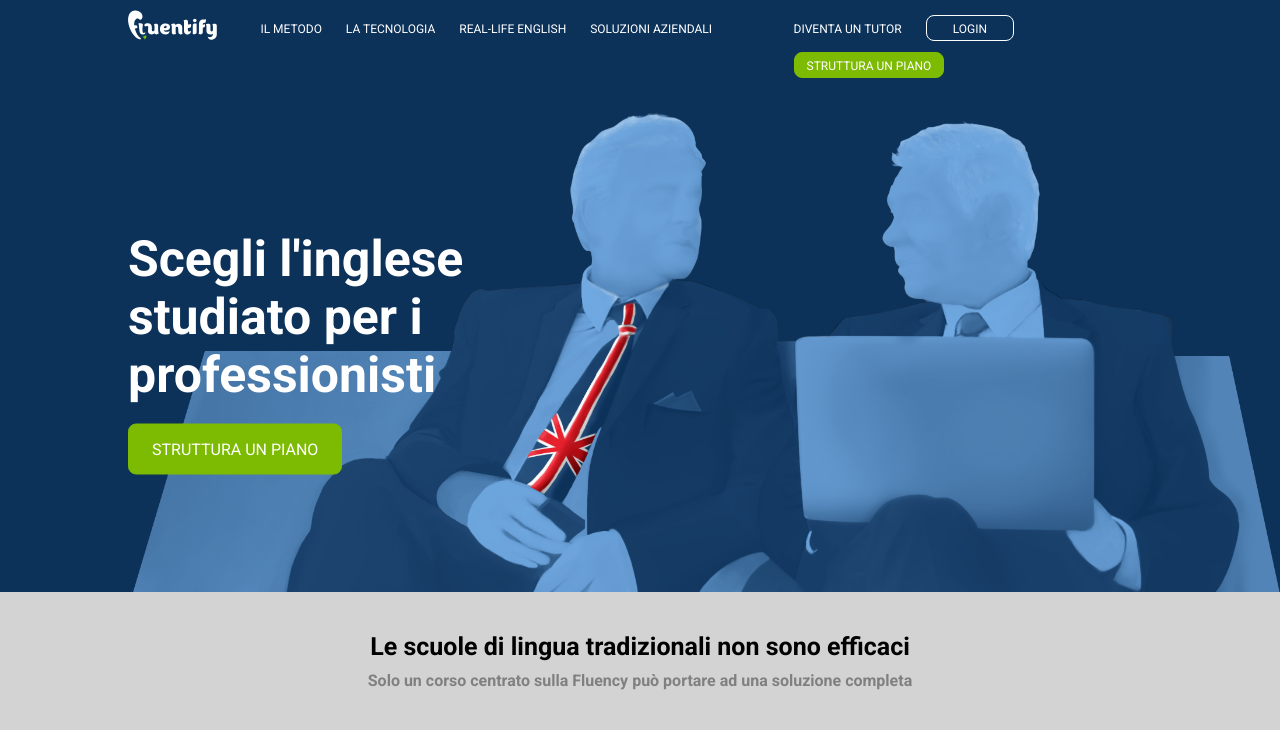
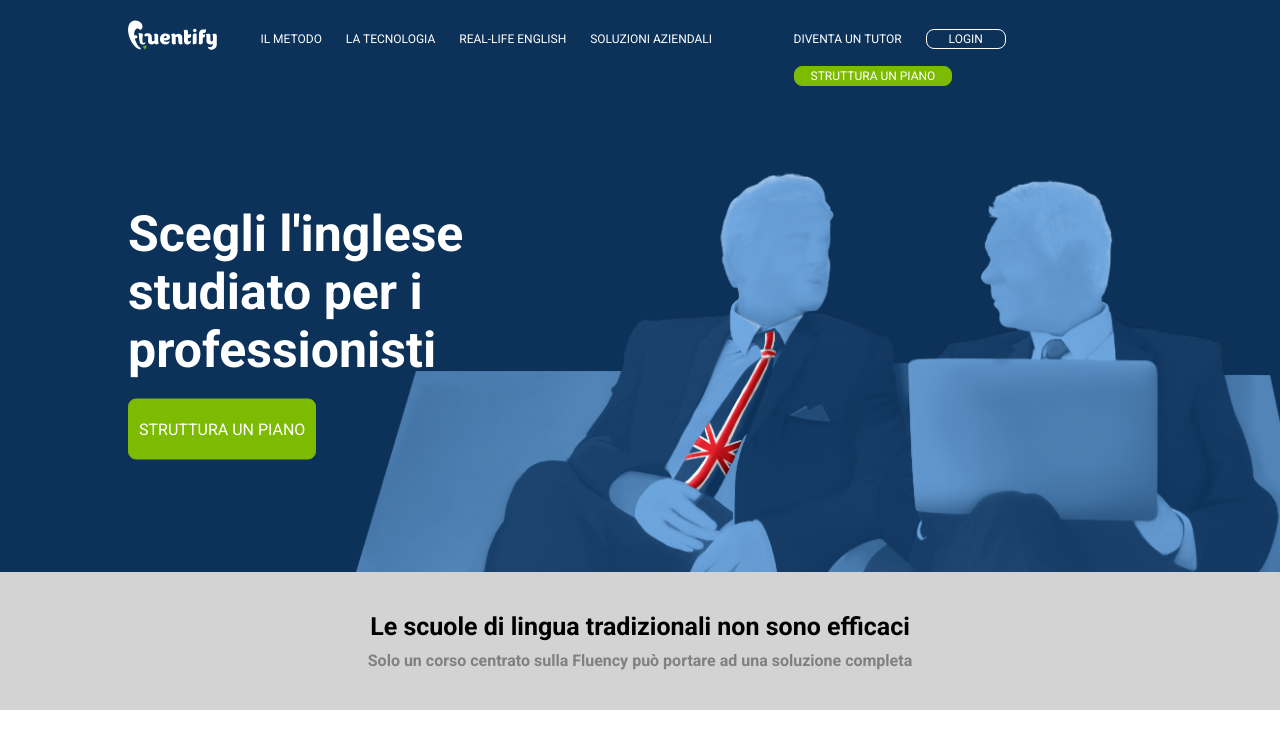
Before and after one commit to TommasoBorsatti/htmlcss-fluentify, a plain HTML site: page index.html in a window 1280 px wide. Shown: the top 747 px of the page. Drawn offline with Linux system fonts and the light colour scheme.

Commit message:
Iniziata ultima sezione grigia - Bottoni riscritti meglio

```diff
--- a/css/style.css
+++ b/css/style.css
@@ -32,9 +32,11 @@ body{
 
 /* regole per bottoni */
 
-div.bottone{
+.bottone{
   display: inline-block;
-  color: white;
+  text-decoration: none;
+  padding: 4px 10px;
+  color: #fff;
   min-width: 80px;
   padding: 2px 16px;
   border: 1px solid white;
@@ -43,30 +45,14 @@ div.bottone{
   line-height: initial;
 }
 
-div.bottone.pieno{
+.bottone.pieno{
   background-color: #7cbb02;
-  padding: 2px; 0;
   border-color: #7cbb02;
 
 }
 
-div.bottone.grande{
-  padding: 20px 0;
-}
-
-div.bottone a{
-  display: inline-block;
-  text-decoration: none;
-  padding: 2px 10px;
-  color: #fff;
-}
-
-div.bottone.grande {
-  padding: 0px 8px;
-}
-
-div.bottone.grande a{
-  padding: 15px 15px;
+.bottone.grande{
+  padding: 20px 10px;
 }
 
 nav li a{
@@ -107,11 +93,18 @@ h3.col-title{
 
 }
 
+.text-box-2 h2{
+  font-size: 30px;
+
+}
+
 .wide-container.white a{
   font-size: 14px;
   color: #5586bc;
   font-weight: 600;
 }
+
+
 
 /* /typo */
 
@@ -119,8 +112,8 @@ h3.col-title{
 /* regole per sezione header blu */
 
 header{
-  padding-top: 10px;
-  padding-bottom: 30px;
+  padding-top: 20px;
+  padding-bottom: 80px;
 }
 
 div.box, nav.box{
@@ -158,7 +151,7 @@ nav li{
 .title-box{
   width: 50%;
   position:absolute;
-  top: 50%;
+  top: 40%;
   transform: translate(0%, -50%);
 }
 
@@ -167,12 +160,12 @@ nav li{
 }
 
 
-div.bg-img.wide-container{
+section.bg-img.wide-container{
   background-image: url(../img/background-header.png);
   background-size: contain;
   background-repeat: no-repeat;
-  background-position: right bottom;
-  height:60vh;
+  background-position: 110% bottom;
+  height:400px;
 }
 
 /* /regole per sezione main blu */
@@ -223,7 +216,7 @@ h3.col-title{
 /* regole per sezione immagine e titolo su sfondo bianco */
 .box-img > img{
   height: 500px;
-  margin-top: 50px;
+  margin: 50px 0 30px 40px;
 }
 
 .wide-container.white .text-box {
@@ -247,6 +240,27 @@ h3.col-title{
 
 /* /regole per sezione immagine e titolo su sfondo bianco */
 
+/* regole per seconda sezione grigia */
+
+.text-box-2 {
+  text-align: left;
+  padding-top:20px;
+  display: inline-block;
+  width: 55%;
+}
+
+.section-box, .section-box h3, .section-box option{
+  display: inline-block;
+}
+
+.section-box select{
+  padding: 0 40px;
+  margin: 0 20px;
+}
+
+
+/* /regole per seconda sezione grigia */
+
 /* regole per colori di sfondo delle macroaree */
 
 .blue{
--- a/index.html
+++ b/index.html
@@ -35,16 +35,12 @@
             <li><a href="#">DIVENTA UN TUTOR</a></li>
             <li>
               <!-- bottone 1 -->
-              <div class="bottone">
-                <a href="https://www.youtube.com/watch?v=CQeezCdF4mk">LOGIN</a>
-              </div>
+              <a class="bottone" href="https://www.youtube.com/watch?v=CQeezCdF4mk">LOGIN</a>
               <!-- /bottone 1 -->
             </li>
             <li>
               <!-- bottone 2 -->
-              <div class="bottone pieno">
-                <a href="https://www.youtube.com/watch?v=CQeezCdF4mk">STRUTTURA UN PIANO</a>
-              </div>
+              <a class="bottone pieno"href="https://www.youtube.com/watch?v=CQeezCdF4mk">STRUTTURA UN PIANO</a>
               <!-- /bottone 2 -->
             </li>
           </ul>
@@ -57,35 +53,33 @@
 
     <main>
       <!-- container della sezione più grande con sfondo colorato blu e immagine di sfondo-->
-      <div class="wide-container blue bg-img">
+      <section class="wide-container blue bg-img">
         <!-- container per centratura orizzontale -->
         <div class="main-container">
           <!-- box di testo con bottone posizionato in modo assoluto -->
           <div class="title-box">
             <h1>Scegli l'inglese studiato per i professionisti</h1>
             <!-- bottone -->
-            <div class="bottone pieno grande">
-              <a href="https://www.youtube.com/watch?v=CQeezCdF4mk">STRUTTURA UN PIANO</a>
-            </div>
+            <a class="bottone pieno grande" href="https://www.youtube.com/watch?v=CQeezCdF4mk">STRUTTURA UN PIANO</a>
             <!-- /bottone -->
           </div>
           <!-- /box di testo con bottone posizionato in modo assoluto -->
         </div>
         <!-- /container per centratura orizzontale -->
-      </div>
+      </section>
       <!-- /container della sezione più grande con sfondo colorato blu e immagine di sfondo-->
 
-      <!-- container della sezione più grande con sfondo colorato grigio -->
-      <div class="wide-container gray">
+      <!-- container della prima sezione con sfondo colorato grigio -->
+      <section class="wide-container gray">
         <div class="text-box ">
           <h3>Le scuole di lingua tradizionali non sono efficaci</h3>
           <h4>Solo un corso centrato sulla Fluency può portare ad una soluzione completa</h4>
         </div>
-      </div>
-      <!-- /container della sezione più grande con sfondo colorato grigio -->
+      </section>
+      <!-- /container della prima sezione con sfondo colorato grigio -->
 
       <!-- container della sezione più grande con sfondo colorato bianco -->
-      <div class="wide-container white">
+      <section class="wide-container white">
         <!-- container per centratura orizzontale -->
         <div class="main-container">
           <!-- riga che contiene le colonne -->
@@ -138,8 +132,31 @@
         </div>
         <!-- /container per centratura orizzontale -->
 
-      </div>
+      </section>
       <!-- /container della sezione più grande con sfondo colorato bianco -->
+
+      <!-- container della seconda sezione con sfondo colorato grigio -->
+      <section class="wide-container gray">
+        <!-- container per centratura orizzontale -->
+        <div class="main-container">
+          <!-- Titolo sezione grigia -->
+          <div class="text-box-2">
+            <h2>Struttura un piano</h2>
+          </div>
+          <!-- /Titolo sezione grigia -->
+          <!-- selection sezione grigia -->
+          <div class="section-box">
+            <h3>Sono</h3>
+            <select class="selezione" name="prova">
+              <option value="seleziona">Seleziona</option>
+              <option value="seleziona">Tommaso</option>
+            </select>
+          </div>
+          <!-- selection sezione grigia -->
+        </div>
+        <!-- /container per centratura orizzontale -->
+      </section>
+      <!-- /container della seconda sezione con sfondo colorato grigio -->
 
 
     </main>
```
